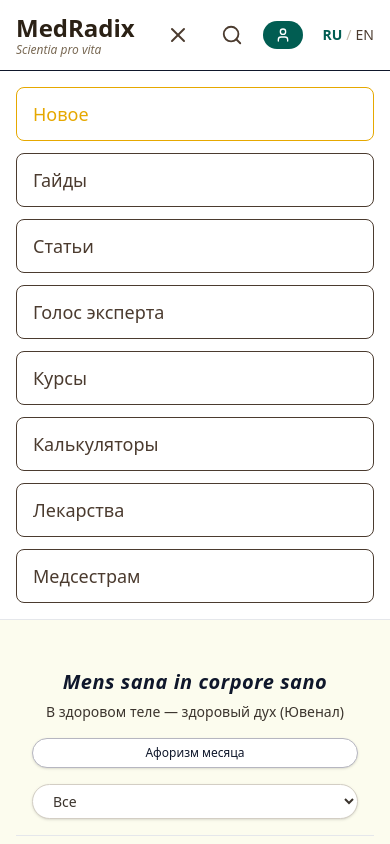
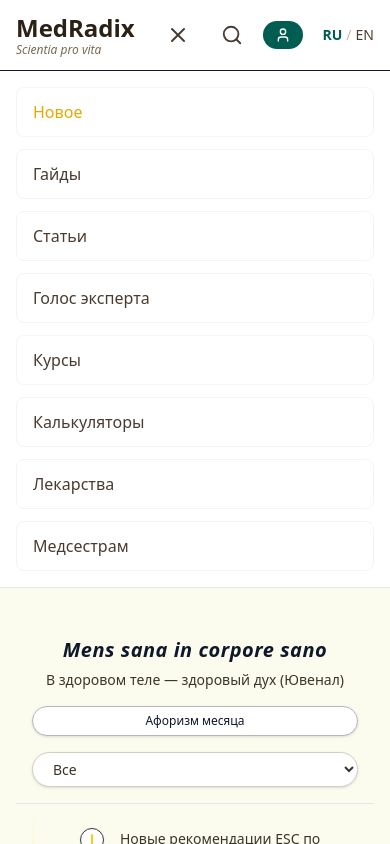
Before and after one commit to NMaryko/MedRadix, a Next.js app: page / in a window 390 px wide. Both pictures are taken after a click on the button 177 px from the left and 35 px from the top of the page. Shown: the top 844 px of the page. Built offline with nearby package versions, Linux system fonts and the light colour scheme.

Commit message:
Update Header.tsx

```diff
--- a/app/components/Header/Header.tsx
+++ b/app/components/Header/Header.tsx
@@ -68,18 +68,10 @@ export default function Header() {
                     href={item.href}
                     className={`inline-flex flex-col items-center font-medium transition-all duration-300 ${
                       isActive
-                        ? 'text-[22px] font-bold text-[#01463d] scale-110'
+                        ? 'text-[24px] font-bold text-[#01463d] scale-110'
                         : 'text-lg text-[#4b3b2f] hover:text-[#015d52]'
                     } ${isNovoje && !isActive ? 'text-[#e6a800]' : ''}`}
                   >
-                    {/* Эффект "под лупой" для активного элемента */}
-                    {isActive && (
-                      <div className="absolute inset-0 -z-10 flex items-center justify-center">
-                        <div className="absolute w-16 h-16 bg-[#015d52]/10 rounded-full blur-md scale-150" />
-                        <div className="absolute w-12 h-12 bg-[#015d52]/5 rounded-full blur-sm scale-125" />
-                      </div>
-                    )}
-
                     <span className="relative z-10">{item.name}</span>
 
                     {/* Подчеркивание */}
@@ -161,13 +153,13 @@ export default function Header() {
                   <Link
                     key={item.name}
                     href={item.href}
-                    className={`block w-full text-left py-3 px-4 text-lg font-medium transition-all duration-200 ${
+                    className={`block w-full text-left py-3 px-4 transition-all duration-200 ${
                       isActive
-                        ? 'text-[20px] font-bold text-[#01463d] bg-[#015d52]/5 border-[#015d52]'
+                        ? 'text-[22px] font-bold text-[#01463d]'
                         : isNovoje
                           ? 'text-[#e6a800] hover:bg-[#facc15]/5'
                           : 'text-[#4b3b2f] hover:bg-gray-50'
-                    } rounded-lg border`}
+                    } rounded-lg border border-gray-100`}
                     onClick={() => setIsMobileMenuOpen(false)}
                   >
                     {item.name}
```
